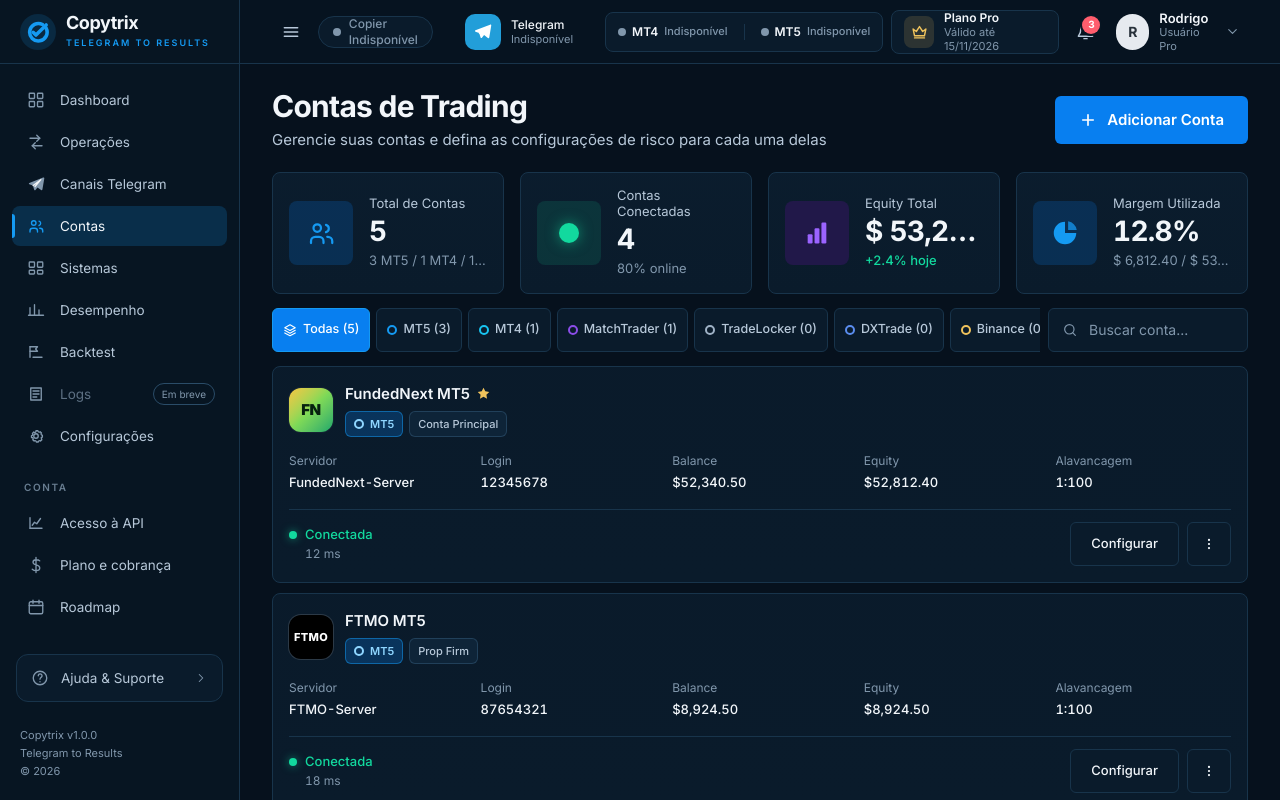
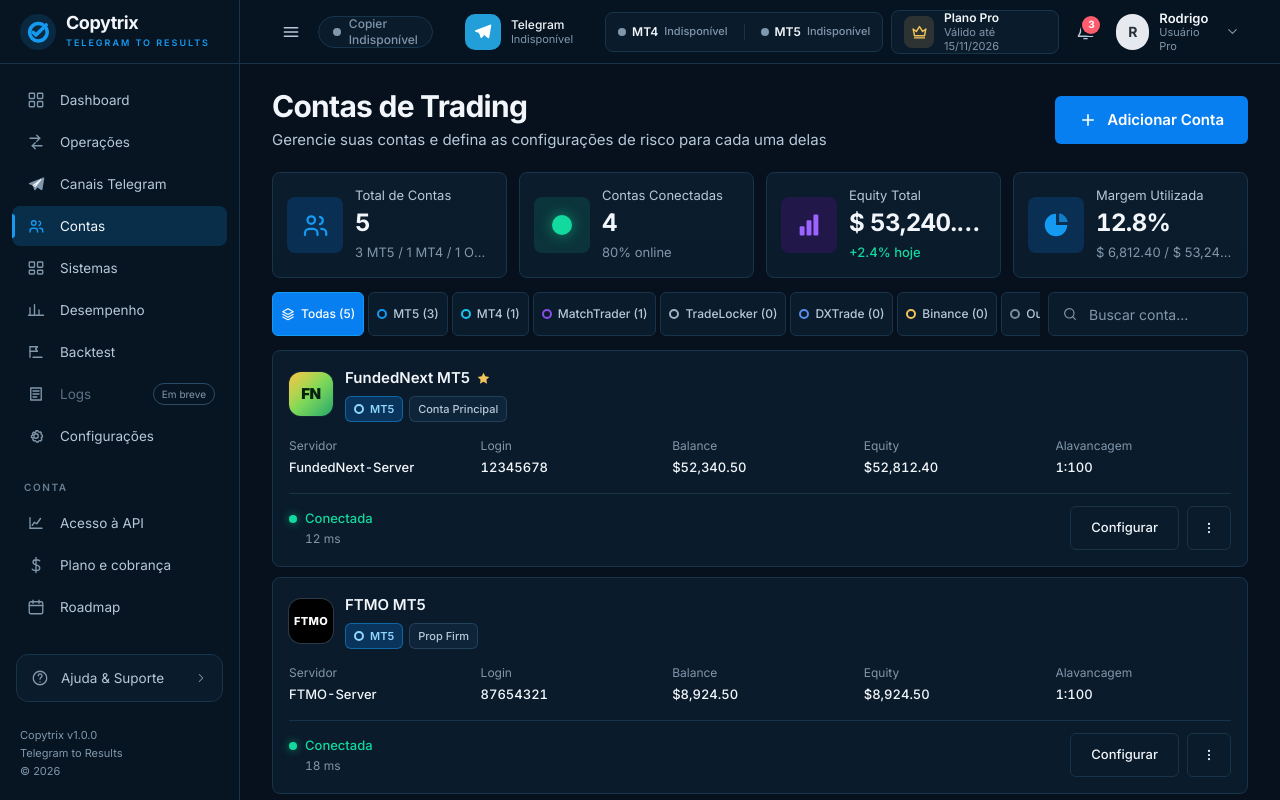
Before and after one commit to rodrigonvest/frontend, a Next.js app: page /accounts in a window 1280 px wide. Shown: the top 800 px of the page. Built offline with nearby package versions, Linux system fonts and the light colour scheme; no server answers.

Commit message:
feat: update layout and spacing in AccountsSummary and AccountsView components
Co-authored-by: Rodrigo <209308354+rodrigonvest@users.noreply.github.com>

```diff
--- a/components/accounts/AccountsSummary.tsx
+++ b/components/accounts/AccountsSummary.tsx
@@ -19,11 +19,11 @@ function SummaryCard({
   iconClassName: string;
 }) {
   return (
-    <div className="flex min-h-[106px] items-center gap-4 rounded-lg border border-line bg-gradient-to-b from-surface-2/60 to-surface px-4 py-3.5">
-      <div className={cx("flex size-16 shrink-0 items-center justify-center rounded-lg", iconClassName)}>{icon}</div>
+    <div className="flex min-h-[106px] items-center gap-3 rounded-lg border border-line bg-gradient-to-b from-surface-2/60 to-surface px-3.5 py-3.5 2xl:gap-4 2xl:px-4">
+      <div className={cx("flex size-14 shrink-0 items-center justify-center rounded-lg 2xl:size-16", iconClassName)}>{icon}</div>
       <div className="min-w-0">
-        <div className="text-[13px] leading-4 text-fg-muted">{label}</div>
-        <div className="tabular mt-1 truncate text-[28px] font-bold leading-8 tracking-tight text-fg">{value}</div>
+        <div className="truncate text-[13px] leading-4 text-fg-muted">{label}</div>
+        <div className="tabular mt-1 truncate text-[24px] font-bold leading-8 tracking-tight text-fg 2xl:text-[28px]">{value}</div>
         <div className={cx("mt-1 truncate text-[13px]", noteClassName ?? "text-fg-subtle")}>{note}</div>
       </div>
     </div>
@@ -41,7 +41,7 @@ function PieIcon() {
 
 export default function AccountsSummary() {
   return (
-    <section aria-label="Resumo das contas" className="grid grid-cols-1 gap-4 sm:grid-cols-2 xl:grid-cols-4">
+    <section aria-label="Resumo das contas" className="grid grid-cols-1 gap-3 sm:grid-cols-2 xl:grid-cols-4 2xl:gap-4">
       <SummaryCard
         label="Total de Contas"
         value={summaryCards.total.value}
--- a/components/accounts/AccountsView.tsx
+++ b/components/accounts/AccountsView.tsx
@@ -42,7 +42,7 @@ export default function AccountsView() {
       <AccountsSummary />
 
       <div className="flex flex-col gap-3 xl:flex-row xl:items-center xl:justify-between">
-        <div role="group" aria-label="Filtrar por plataforma" className="-mx-1 flex min-w-0 gap-1.5 overflow-x-auto px-1 pb-1 xl:pb-0">
+        <div role="group" aria-label="Filtrar por plataforma" className="-mx-1 flex min-w-0 gap-1 overflow-x-auto px-1 pb-1 xl:pb-0 2xl:gap-1.5">
           {platformFilters.map((f) => {
             const active = filter === f.key;
             return (
@@ -52,7 +52,7 @@ export default function AccountsView() {
                 aria-pressed={active}
                 onClick={() => setFilter(f.key)}
                 className={cx(
-                  "inline-flex h-11 shrink-0 items-center gap-1.5 rounded-md border px-2.5 text-[12.5px] font-medium transition-colors 2xl:px-3",
+                  "inline-flex h-11 shrink-0 items-center gap-1.5 rounded-md border px-2 text-[12px] font-medium whitespace-nowrap transition-colors 2xl:px-3 2xl:text-[12.5px]",
                   active
                     ? "border-brand bg-brand-strong text-white"
                     : "border-line bg-surface text-fg-muted hover:border-line-strong hover:bg-surface-2 hover:text-fg",
```
